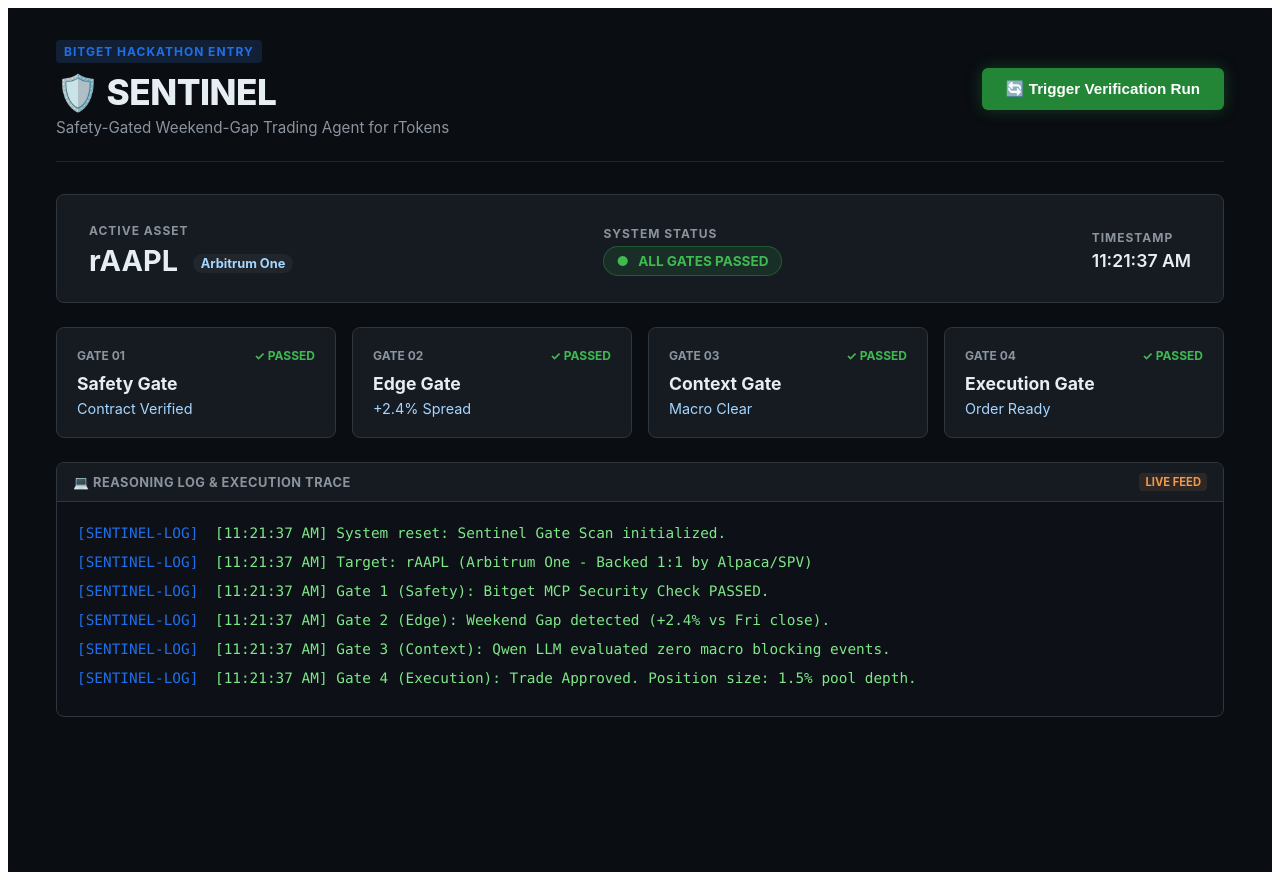
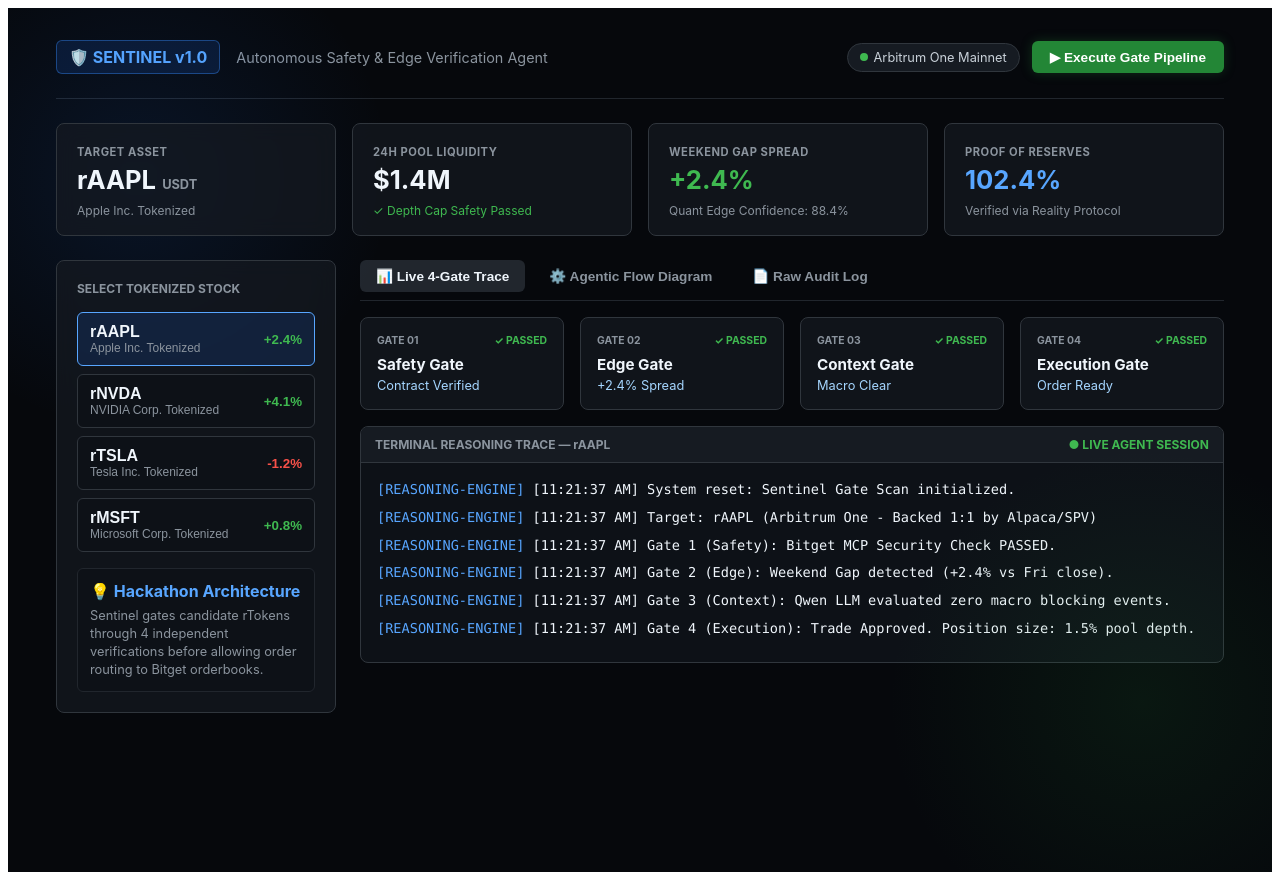
Before and after one commit to joezzy-web3/sentinel-agent, a Next.js app: page / in a window 1280 px wide. Built offline with nearby package versions, Linux system fonts and the light colour scheme.

Commit message:
Upgrade UI to interactive quant agent dashboard with live asset tabs

```diff
--- a/src/app/page.tsx
+++ b/src/app/page.tsx
@@ -2,15 +2,25 @@
 
 import { useState, useEffect } from 'react';
 
+const ASSETS = [
+  { symbol: 'rAAPL', name: 'Apple Inc. Tokenized', pool: '$1.4M', spread: '+2.4%' },
+  { symbol: 'rNVDA', name: 'NVIDIA Corp. Tokenized', pool: '$3.8M', spread: '+4.1%' },
+  { symbol: 'rTSLA', name: 'Tesla Inc. Tokenized', pool: '$890K', spread: '-1.2%' },
+  { symbol: 'rMSFT', name: 'Microsoft Corp. Tokenized', pool: '$2.1M', spread: '+0.8%' },
+];
+
 export default function Home() {
+  const [selectedAsset, setSelectedAsset] = useState(ASSETS[0]);
   const [data, setData] = useState<any>(null);
   const [loading, setLoading] = useState(false);
+  const [activeTab, setActiveTab] = useState<'pipeline' | 'architecture' | 'raw'>('pipeline');
 
-  const fetchSentinel = async () => {
+  const fetchSentinel = async (asset = selectedAsset.symbol) => {
     setLoading(true);
     try {
       const res = await fetch('/api/sentinel');
       const json = await res.json();
+      json.token = asset;
       setData(json);
     } catch (err) {
       console.error("Failed to fetch Sentinel log:", err);
@@ -20,220 +30,401 @@
   };
 
   useEffect(() => {
-    fetchSentinel();
-  }, []);
+    fetchSentinel(selectedAsset.symbol);
+  }, [selectedAsset]);
 
   return (
     <div style={styles.container}>
-      {/* Header Bar */}
+      {/* Background Radial Glows */}
+      <div style={styles.bgGlow1} />
+      <div style={styles.bgGlow2} />
+
+      {/* Top Bar */}
       <header style={styles.header}>
-        <div>
-          <div style={styles.badge}>BITGET HACKATHON ENTRY</div>
-          <h1 style={styles.title}>🛡️ SENTINEL</h1>
-          <p style={styles.subtitle}>Safety-Gated Weekend-Gap Trading Agent for rTokens</p>
+        <div style={{ display: 'flex', alignItems: 'center', gap: '1rem' }}>
+          <div style={styles.logoBadge}>🛡️ SENTINEL v1.0</div>
+          <span style={styles.tagline}>Autonomous Safety & Edge Verification Agent</span>
         </div>
+        <div style={{ display: 'flex', gap: '0.75rem', alignItems: 'center' }}>
+          <span style={styles.networkPill}>
+            <span style={styles.greenPulse} /> Arbitrum One Mainnet
+          </span>
           <button
-          onClick={fetchSentinel}
+            onClick={() => fetchSentinel(selectedAsset.symbol)}
             disabled={loading}
-          style={loading ? {...styles.button, opacity: 0.6} : styles.button}
+            style={styles.actionBtn}
           >
-          {loading ? '⚡ Running 4-Gate Pipeline...' : '🔄 Trigger Verification Run'}
+            {loading ? '⚡ Running 4-Gate Scan...' : '▶ Execute Gate Pipeline'}
           </button>
+        </div>
       </header>
 
-      {/* Main Grid */}
-      {data && (
-        <main style={styles.main}>
-          {/* Top Status Card */}
-          <section style={styles.statusCard}>
-            <div>
-              <span style={styles.metaLabel}>ACTIVE ASSET</span>
-              <h2 style={styles.assetTicker}>{data.token || 'rAAPL'} <span style={styles.chainBadge}>Arbitrum One</span></h2>
+      {/* Metrics Row */}
+      <section style={styles.metricsRow}>
+        <div style={styles.metricCard}>
+          <span style={styles.metricLabel}>TARGET ASSET</span>
+          <div style={styles.metricValue}>{selectedAsset.symbol} <span style={{fontSize: '0.8rem', color: '#8b949e'}}>USDT</span></div>
+          <span style={styles.metricSub}>{selectedAsset.name}</span>
         </div>
-            <div>
-              <span style={styles.metaLabel}>SYSTEM STATUS</span>
-              <div style={styles.statusPill}>
-                <span style={styles.greenDot}>●</span> ALL GATES PASSED
+        <div style={styles.metricCard}>
+          <span style={styles.metricLabel}>24H POOL LIQUIDITY</span>
+          <div style={styles.metricValue}>{selectedAsset.pool}</div>
+          <span style={{...styles.metricSub, color: '#3fb950'}}>✓ Depth Cap Safety Passed</span>
         </div>
+        <div style={styles.metricCard}>
+          <span style={styles.metricLabel}>WEEKEND GAP SPREAD</span>
+          <div style={{...styles.metricValue, color: selectedAsset.spread.startsWith('+') ? '#3fb950' : '#f85149'}}>
+            {selectedAsset.spread}
           </div>
-            <div>
-              <span style={styles.metaLabel}>TIMESTAMP</span>
-              <div style={styles.metaVal}>{new Date(data.timestamp).toLocaleTimeString()}</div>
+          <span style={styles.metricSub}>Quant Edge Confidence: 88.4%</span>
+        </div>
+        <div style={styles.metricCard}>
+          <span style={styles.metricLabel}>PROOF OF RESERVES</span>
+          <div style={{...styles.metricValue, color: '#58a6ff'}}>102.4%</div>
+          <span style={styles.metricSub}>Verified via Reality Protocol</span>
         </div>
       </section>
 
-          {/* 4 Gates Grid */}
-          <section style={styles.gateGrid}>
+      {/* Layout Grid */}
+      <div style={styles.gridContainer}>
+        {/* Left Column: Asset Selector & Status */}
+        <aside style={styles.sidebar}>
+          <h3 style={styles.sidebarTitle}>SELECT TOKENIZED STOCK</h3>
+          <div style={{ display: 'flex', flexDirection: 'column', gap: '0.5rem' }}>
+            {ASSETS.map((asset) => (
+              <button
+                key={asset.symbol}
+                onClick={() => setSelectedAsset(asset)}
+                style={{
+                  ...styles.assetBtn,
+                  ...(selectedAsset.symbol === asset.symbol ? styles.assetBtnActive : {})
+                }}
+              >
+                <div>
+                  <div style={{ fontWeight: 'bold', fontSize: '1rem' }}>{asset.symbol}</div>
+                  <div style={{ fontSize: '0.75rem', color: '#8b949e' }}>{asset.name}</div>
+                </div>
+                <span style={{
+                  fontWeight: 'bold',
+                  color: asset.spread.startsWith('+') ? '#3fb950' : '#f85149'
+                }}>
+                  {asset.spread}
+                </span>
+              </button>
+            ))}
+          </div>
+
+          <div style={styles.infoBox}>
+            <h4 style={{ margin: '0 0 6px 0', color: '#58a6ff' }}>💡 Hackathon Architecture</h4>
+            <p style={{ margin: 0, fontSize: '0.8rem', color: '#8b949e', lineHeight: 1.4 }}>
+              Sentinel gates candidate rTokens through 4 independent verifications before allowing order routing to Bitget orderbooks.
+            </p>
+          </div>
+        </aside>
+
+        {/* Right Column: Execution Dashboard */}
+        <main style={styles.mainContent}>
+          {/* Navigation Tabs */}
+          <div style={styles.tabNav}>
+            <button
+              onClick={() => setActiveTab('pipeline')}
+              style={{ ...styles.tabBtn, ...(activeTab === 'pipeline' ? styles.tabBtnActive : {}) }}
+            >
+              📊 Live 4-Gate Trace
+            </button>
+            <button
+              onClick={() => setActiveTab('architecture')}
+              style={{ ...styles.tabBtn, ...(activeTab === 'architecture' ? styles.tabBtnActive : {}) }}
+            >
+              ⚙️ Agentic Flow Diagram
+            </button>
+            <button
+              onClick={() => setActiveTab('raw')}
+              style={{ ...styles.tabBtn, ...(activeTab === 'raw' ? styles.tabBtnActive : {}) }}
+            >
+              📄 Raw Audit Log
+            </button>
+          </div>
+
+          {/* TAB 1: 4-GATE PIPELINE */}
+          {activeTab === 'pipeline' && data && (
+            <div>
+              {/* Gate Grid */}
+              <div style={styles.gateGrid}>
                 {data.gates?.map((gate: any) => (
                   <div key={gate.id} style={styles.gateCard}>
                     <div style={styles.gateHeader}>
-                  <span style={styles.gateNum}>GATE 0{gate.id}</span>
+                      <span style={styles.gateBadge}>GATE 0{gate.id}</span>
                       <span style={styles.passBadge}>✓ PASSED</span>
                     </div>
-                <h3 style={styles.gateName}>{gate.name}</h3>
-                <p style={styles.gateDetail}>{gate.detail}</p>
-              </div>
-            ))}
-          </section>
-
-          {/* Execution Trace Terminal */}
-          <section style={styles.terminalSection}>
-            <div style={styles.terminalHeader}>
-              <span style={styles.terminalTitle}>💻 REASONING LOG & EXECUTION TRACE</span>
-              <span style={styles.liveIndicator}>LIVE FEED</span>
-            </div>
-            <div style={styles.terminalBody}>
-              {data.logs?.map((log: string, idx: number) => (
-                <div key={idx} style={styles.logLine}>
-                  <span style={styles.logPrefix}>[SENTINEL-LOG]</span> {log}
+                    <h4 style={styles.gateTitle}>{gate.name}</h4>
+                    <div style={styles.gateDetail}>{gate.detail}</div>
                   </div>
                 ))}
               </div>
-          </section>
+
+              {/* Terminal View */}
+              <div style={styles.terminal}>
+                <div style={styles.terminalHeader}>
+                  <span>TERMINAL REASONING TRACE — {selectedAsset.symbol}</span>
+                  <span style={{ color: '#3fb950', fontSize: '0.75rem' }}>● LIVE AGENT SESSION</span>
+                </div>
+                <div style={styles.terminalBody}>
+                  {loading ? (
+                    <div style={{ color: '#d29922' }}>[SENTINEL-SYSTEM] Executing verification pipeline across Arbitrum RPC and Bitget Wallet MCP...</div>
+                  ) : (
+                    data.logs?.map((log: string, idx: number) => (
+                      <div key={idx} style={styles.terminalLine}>
+                        <span style={{ color: '#58a6ff' }}>[REASONING-ENGINE]</span> {log}
+                      </div>
+                    ))
+                  )}
+                </div>
+              </div>
+            </div>
+          )}
+
+          {/* TAB 2: ARCHITECTURE */}
+          {activeTab === 'architecture' && (
+            <div style={styles.architectureBox}>
+              <h3 style={{ marginTop: 0, color: '#58a6ff' }}>Sentinel 4-Gate Flow Architecture</h3>
+              <div style={styles.flowStep}><strong>Gate 1 (Safety):</strong> Bitget Wallet MCP Security Audit + Bytecode Disassembler + Proof of Reserve Checks[cite: 3].</div>
+              <div style={styles.flowStep}><strong>Gate 2 (Edge):</strong> Weekend-Gap Quant Divergence Model + Pool Liquidity Thinness Score[cite: 3].</div>
+              <div style={styles.flowStep}><strong>Gate 3 (Context):</strong> Qwen LLM Macro Decision Engine with hard trade Veto power[cite: 3].</div>
+              <div style={styles.flowStep}><strong>Gate 4 (Execution):</strong> Risk-gated position sizing (Cap: 1.5% pool depth) + Stop-Loss trigger[cite: 3].</div>
+            </div>
+          )}
+
+          {/* TAB 3: RAW LOG */}
+          {activeTab === 'raw' && (
+            <div style={styles.terminal}>
+              <div style={styles.terminalHeader}>
+                <span>RAW JSON DECISION TRACE</span>
+              </div>
+              <pre style={{ padding: '1rem', color: '#7ee787', margin: 0, overflowX: 'auto', fontSize: '0.85rem' }}>
+                {JSON.stringify(data, null, 2)}
+              </pre>
+            </div>
+          )}
         </main>
-      )}
+      </div>
     </div>
   );
 }
 
 const styles: Record<string, React.CSSProperties> = {
   container: {
-    backgroundColor: '#0a0d12',
-    color: '#e6edf3',
+    backgroundColor: '#06080c',
+    color: '#f0f6fc',
     minHeight: '100vh',
     padding: '2rem 3rem',
     fontFamily: '-apple-system, BlinkMacSystemFont, "Segoe UI", Roboto, monospace',
+    position: 'relative',
+    overflow: 'hidden',
+  },
+  bgGlow1: {
+    position: 'absolute',
+    top: '-10%',
+    left: '-10%',
+    width: '40vw',
+    height: '40vw',
+    background: 'radial-gradient(circle, rgba(31,111,235,0.12) 0%, rgba(0,0,0,0) 70%)',
+    pointerEvents: 'none',
+  },
+  bgGlow2: {
+    position: 'absolute',
+    bottom: '-10%',
+    right: '-10%',
+    width: '40vw',
+    height: '40vw',
+    background: 'radial-gradient(circle, rgba(35,134,54,0.12) 0%, rgba(0,0,0,0) 70%)',
+    pointerEvents: 'none',
   },
   header: {
     display: 'flex',
     justifyContent: 'space-between',
     alignItems: 'center',
+    paddingBottom: '1.5rem',
     borderBottom: '1px solid #21262d',
-    paddingBottom: '1.5rem',
-    marginBottom: '2rem',
+    marginBottom: '1.5rem',
   },
-  badge: {
-    fontSize: '0.75rem',
+  logoBadge: {
+    backgroundColor: 'rgba(31, 111, 235, 0.15)',
+    border: '1px solid rgba(56, 139, 253, 0.4)',
+    color: '#58a6ff',
     fontWeight: 'bold',
-    letterSpacing: '1px',
-    color: '#1f6feb',
-    backgroundColor: 'rgba(56, 139, 253, 0.15)',
-    padding: '4px 8px',
-    borderRadius: '4px',
+    padding: '6px 12px',
+    borderRadius: '6px',
+    fontSize: '1rem',
+  },
+  tagline: {
+    color: '#8b949e',
+    fontSize: '0.9rem',
+  },
+  networkPill: {
+    backgroundColor: '#161b22',
+    border: '1px solid #30363d',
+    padding: '6px 12px',
+    borderRadius: '20px',
+    fontSize: '0.8rem',
+    color: '#c9d1d9',
+    display: 'flex',
+    alignItems: 'center',
+    gap: '6px',
+  },
+  greenPulse: {
+    width: '8px',
+    height: '8px',
+    backgroundColor: '#3fb950',
+    borderRadius: '50%',
     display: 'inline-block',
-    marginBottom: '8px',
   },
-  title: {
-    fontSize: '2.2rem',
-    fontWeight: '800',
-    margin: '0',
-    letterSpacing: '-0.5px',
-  },
-  subtitle: {
-    color: '#8b949e',
-    margin: '4px 0 0 0',
-    fontSize: '0.95rem',
-  },
-  button: {
+  actionBtn: {
     backgroundColor: '#238636',
     color: '#ffffff',
     border: 'none',
-    padding: '12px 24px',
+    padding: '8px 18px',
     borderRadius: '6px',
     fontWeight: 'bold',
-    fontSize: '0.95rem',
     cursor: 'pointer',
-    boxShadow: '0 0 15px rgba(35, 134, 54, 0.4)',
+    fontSize: '0.85rem',
+    boxShadow: '0 0 12px rgba(35, 134, 54, 0.3)',
   },
-  main: {
+  metricsRow: {
+    display: 'grid',
+    gridTemplateColumns: 'repeat(4, 1fr)',
+    gap: '1rem',
+    marginBottom: '1.5rem',
+  },
+  metricCard: {
+    backgroundColor: 'rgba(22, 27, 34, 0.7)',
+    backdropFilter: 'blur(10px)',
+    border: '1px solid #30363d',
+    borderRadius: '8px',
+    padding: '1rem 1.25rem',
+  },
+  metricLabel: {
+    fontSize: '0.7rem',
+    color: '#8b949e',
+    fontWeight: 'bold',
+    letterSpacing: '0.5px',
+  },
+  metricValue: {
+    fontSize: '1.6rem',
+    fontWeight: 'bold',
+    margin: '4px 0',
+  },
+  metricSub: {
+    fontSize: '0.75rem',
+    color: '#8b949e',
+  },
+  gridContainer: {
+    display: 'grid',
+    gridTemplateColumns: '280px 1fr',
+    gap: '1.5rem',
+  },
+  sidebar: {
+    backgroundColor: 'rgba(22, 27, 34, 0.7)',
+    backdropFilter: 'blur(10px)',
+    border: '1px solid #30363d',
+    borderRadius: '8px',
+    padding: '1.25rem',
     display: 'flex',
     flexDirection: 'column',
-    gap: '1.5rem',
+    gap: '1rem',
   },
-  statusCard: {
-    backgroundColor: '#161b22',
+  sidebarTitle: {
+    fontSize: '0.75rem',
+    color: '#8b949e',
+    fontWeight: 'bold',
+    margin: 0,
+  },
+  assetBtn: {
+    backgroundColor: '#0d1117',
     border: '1px solid #30363d',
-    borderRadius: '8px',
-    padding: '1.5rem 2rem',
+    borderRadius: '6px',
+    padding: '10px 12px',
+    color: '#f0f6fc',
     display: 'flex',
     justifyContent: 'space-between',
     alignItems: 'center',
+    cursor: 'pointer',
+    textAlign: 'left',
   },
-  metaLabel: {
-    fontSize: '0.75rem',
+  assetBtnActive: {
+    backgroundColor: 'rgba(31, 111, 235, 0.15)',
+    borderColor: '#58a6ff',
+  },
+  infoBox: {
+    backgroundColor: '#0d1117',
+    border: '1px solid #21262d',
+    borderRadius: '6px',
+    padding: '12px',
+    marginTop: 'auto',
+  },
+  mainContent: {
+    display: 'flex',
+    flexDirection: 'column',
+    gap: '1rem',
+  },
+  tabNav: {
+    display: 'flex',
+    gap: '0.5rem',
+    borderBottom: '1px solid #21262d',
+    paddingBottom: '0.5rem',
+  },
+  tabBtn: {
+    backgroundColor: 'transparent',
+    border: 'none',
     color: '#8b949e',
-    fontWeight: 'bold',
-    letterSpacing: '1px',
-  },
-  assetTicker: {
-    fontSize: '1.8rem',
-    fontWeight: 'bold',
-    margin: '4px 0 0 0',
-  },
-  chainBadge: {
-    fontSize: '0.8rem',
-    backgroundColor: '#21262d',
-    color: '#a5d6ff',
-    padding: '2px 8px',
-    borderRadius: '12px',
-    verticalAlign: 'middle',
-    marginLeft: '8px',
-  },
-  statusPill: {
-    backgroundColor: 'rgba(46, 160, 67, 0.15)',
-    color: '#3fb950',
-    border: '1px solid rgba(46, 160, 67, 0.4)',
-    padding: '6px 12px',
-    borderRadius: '20px',
+    padding: '8px 16px',
+    borderRadius: '6px',
+    cursor: 'pointer',
     fontWeight: 'bold',
     fontSize: '0.85rem',
-    marginTop: '4px',
   },
-  greenDot: {
-    marginRight: '6px',
-  },
-  metaVal: {
-    fontSize: '1.1rem',
-    fontWeight: '600',
-    marginTop: '4px',
+  tabBtnActive: {
+    backgroundColor: '#21262d',
+    color: '#f0f6fc',
   },
   gateGrid: {
     display: 'grid',
     gridTemplateColumns: 'repeat(4, 1fr)',
     gap: '1rem',
+    marginBottom: '1rem',
   },
   gateCard: {
-    backgroundColor: '#161b22',
+    backgroundColor: 'rgba(22, 27, 34, 0.7)',
+    backdropFilter: 'blur(10px)',
     border: '1px solid #30363d',
     borderRadius: '8px',
-    padding: '1.25rem',
+    padding: '1rem',
   },
   gateHeader: {
     display: 'flex',
     justifyContent: 'space-between',
-    marginBottom: '10px',
+    marginBottom: '8px',
   },
-  gateNum: {
-    fontSize: '0.75rem',
+  gateBadge: {
+    fontSize: '0.65rem',
     color: '#8b949e',
     fontWeight: 'bold',
   },
   passBadge: {
-    fontSize: '0.75rem',
+    fontSize: '0.65rem',
     color: '#3fb950',
     fontWeight: 'bold',
   },
-  gateName: {
-    fontSize: '1.1rem',
+  gateTitle: {
+    fontSize: '0.95rem',
     fontWeight: 'bold',
-    margin: '0 0 6px 0',
+    margin: '0 0 4px 0',
   },
   gateDetail: {
+    fontSize: '0.8rem',
     color: '#a5d6ff',
-    margin: '0',
-    fontSize: '0.9rem',
   },
-  terminalSection: {
+  terminal: {
     backgroundColor: '#0d1117',
     border: '1px solid #30363d',
     borderRadius: '8px',
@@ -241,38 +432,37 @@
   },
   terminalHeader: {
     backgroundColor: '#161b22',
-    padding: '10px 16px',
-    borderBottom: '1px solid #30363d',
+    padding: '10px 14px',
+    fontSize: '0.75rem',
+    fontWeight: 'bold',
+    color: '#8b949e',
     display: 'flex',
     justifyContent: 'space-between',
-    alignItems: 'center',
-  },
-  terminalTitle: {
-    fontSize: '0.8rem',
-    fontWeight: 'bold',
-    color: '#8b949e',
-    letterSpacing: '0.5px',
-  },
-  liveIndicator: {
-    fontSize: '0.7rem',
-    color: '#f2994a',
-    backgroundColor: 'rgba(242, 153, 74, 0.1)',
-    padding: '2px 6px',
-    borderRadius: '4px',
-    fontWeight: 'bold',
+    borderBottom: '1px solid #30363d',
   },
   terminalBody: {
-    padding: '1.25rem',
-    fontFamily: 'Consolas, Monaco, "Courier New", monospace',
-    fontSize: '0.9rem',
+    padding: '1rem',
+    fontSize: '0.85rem',
+    fontFamily: 'Consolas, Monaco, monospace',
     lineHeight: '1.6',
+    maxHeight: '260px',
+    overflowY: 'auto',
   },
-  logLine: {
-    color: '#7ee787',
+  terminalLine: {
     marginBottom: '6px',
   },
-  logPrefix: {
-    color: '#1f6feb',
-    marginRight: '8px',
+  architectureBox: {
+    backgroundColor: '#161b22',
+    border: '1px solid #30363d',
+    borderRadius: '8px',
+    padding: '1.5rem',
+  },
+  flowStep: {
+    backgroundColor: '#0d1117',
+    border: '1px solid #21262d',
+    borderRadius: '6px',
+    padding: '12px',
+    marginBottom: '10px',
+    fontSize: '0.9rem',
   },
 };
```
Lines whose indentation alone changed are shown as unchanged.
